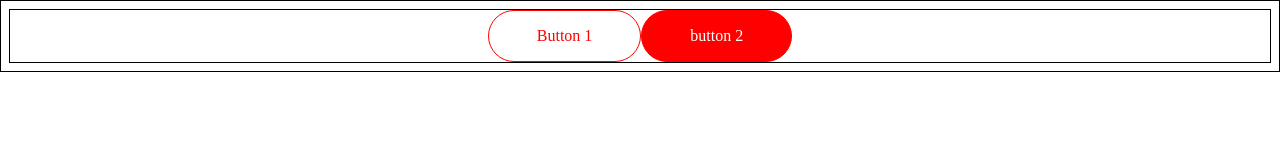
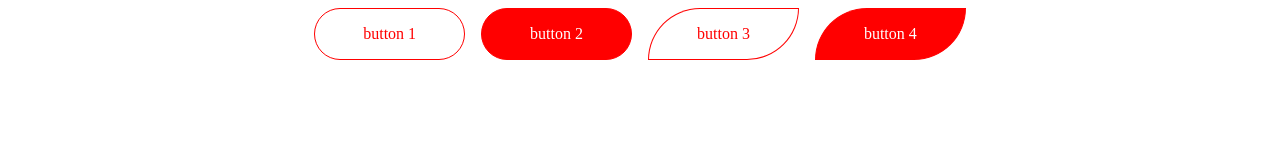
Before and after one commit to nasimhelal-cell/nh_buttons, a plain HTML site: page index.html in a window 1280 px wide. Drawn offline with Linux system fonts and the light colour scheme.

Commit message:
again edited

```diff
--- a/index.html
+++ b/index.html
@@ -12,8 +12,10 @@
 
 <body>
 
-        <a href="#" class="btn1">Button 1</a>
+        <a href="#" class="btn1">button 1</a>
         <a href="#" class="btn2">button 2</a>
+        <a href="#" class="btn3">button 3</a>
+        <a href="#" class="btn4">button 4</a>
 
 </body>
 
--- a/style.css
+++ b/style.css
@@ -1,11 +1,14 @@
 body {
     display: flex;
     justify-content: center;
+    gap: 1em;
 }
-
-* {
+*,*:before,*:after{
+    box-sizing: border-box;
+}
+/* * {
     border: 1px solid black;
-}
+} */
 
 .btn1 {
     border: 1px solid red;
@@ -41,3 +44,36 @@ body {
     background: white;
     color: red;
 }
+
+/* button three css */
+.btn3{
+    border: 1px solid red;
+    text-decoration: none;
+    padding: 1em 3em;
+    text-align: center;
+    display: inline-block;
+    list-style: none;
+    background: white;
+    color: red;
+    border-radius: 100vmax 0;
+}
+.btn3:hover {
+    background: red;
+    color: white;
+}
+/* button four css */
+.btn4{
+    border: 1px solid red;
+    text-decoration: none;
+    padding: 1em 3em;
+    text-align: center;
+    display: inline-block;
+    list-style: none;
+    background:red ;
+    color:white ;
+    border-radius: 100vmax 0;
+}
+.btn4:hover {
+    background:white ;
+    color: red;
+}
```
